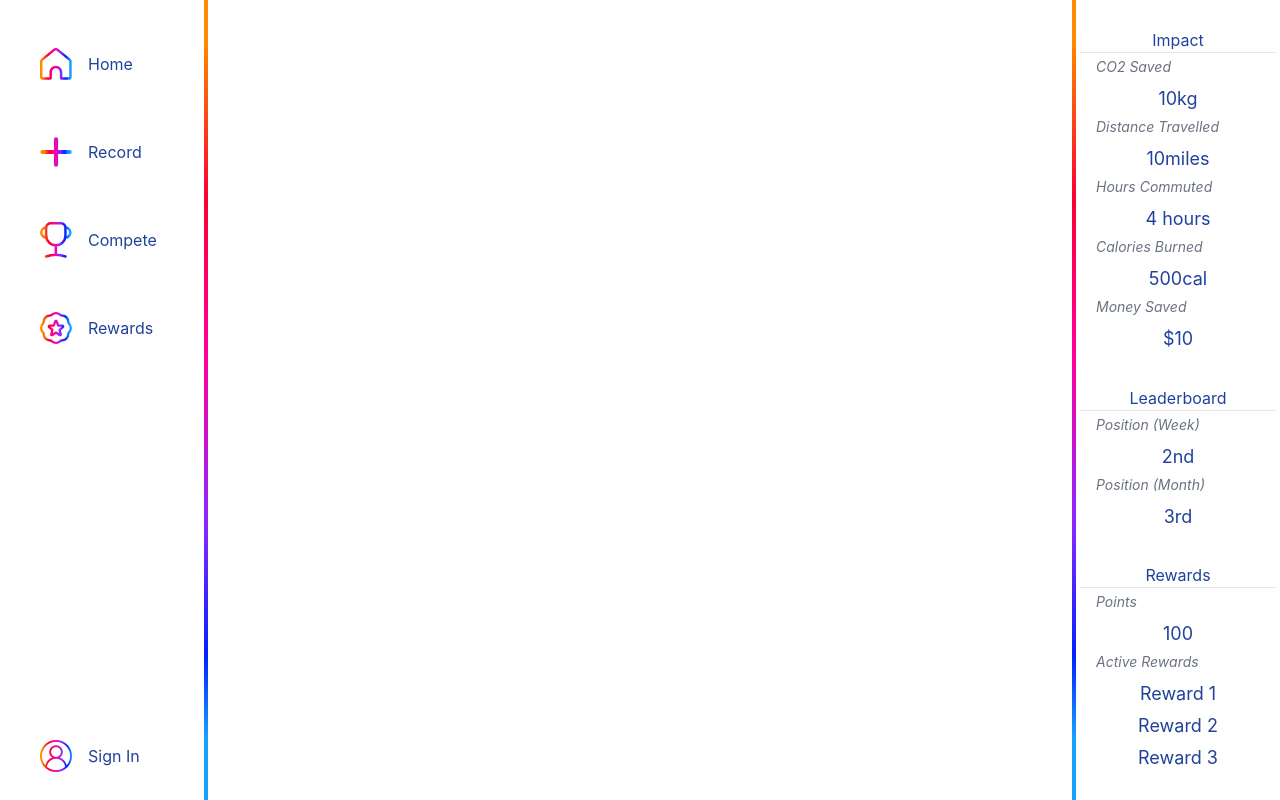
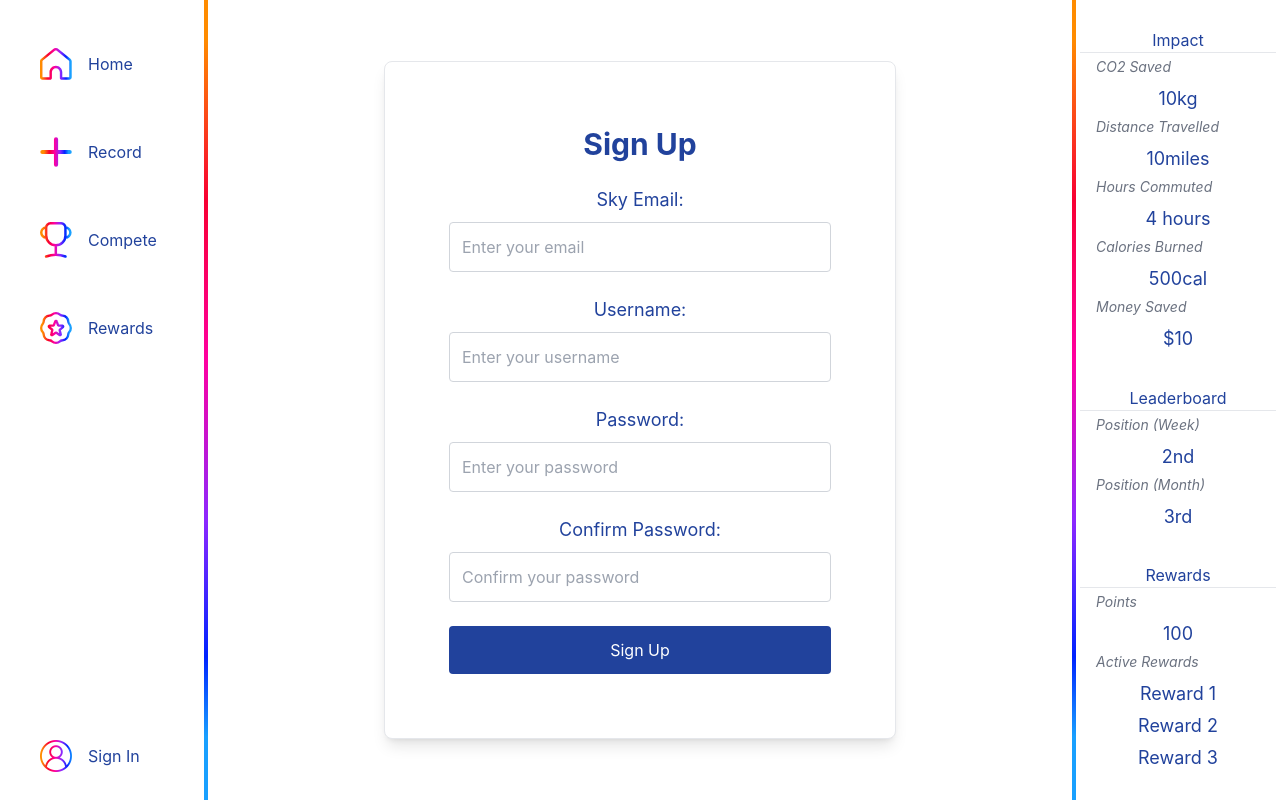
Before and after one commit to SkyPedal/SkyPedal, a React (Vite) app: page /signup in a window 1280 px wide. Built offline with nearby package versions, Linux system fonts and the light colour scheme; a web font is replaced by a local one.

Commit message:
Added Signup page and Signin page with routing and some basic styling

```diff
--- a/src/App.css
+++ b/src/App.css
@@ -1,3 +1,5 @@
+
+
 html {
     height: 100%;
 }
--- a/src/App.jsx
+++ b/src/App.jsx
@@ -1,9 +1,13 @@
 import "./App.css";
+import "./index.css";
 import AuthContext from "./context/AuthContext";
 import { Route, BrowserRouter as Router, Routes } from "react-router-dom";
 import NavigationSidebar from "./components/NavigationSidebar";
 import ActivityFeed from "./components/ActivityFeed";
 import InfoSidebar from "./components/InfoSidebar";
+import Placeholder from "./components/Placeholder";
+import SignUpPage from "./components/SignUpPage";
+
 
 function App() {
   return (
@@ -15,6 +19,8 @@ function App() {
             <Routes>
               <Route path="/" element={<ActivityFeed />} />
               <Route path="/broke" element={<ActivityFeed />} />
+              <Route path="/signin" element={<Placeholder />} />
+              <Route path="/signup" element={<SignUpPage />}/>
               {/* TODO: add routes here */}
             </Routes>
           </div>
--- a/src/components/NavigationSidebar.jsx
+++ b/src/components/NavigationSidebar.jsx
@@ -50,7 +50,7 @@ const NavigationSidebar = () => {
           </Link>
         </li>
         <li className="md:p-5 pt-5 pb-5 absolute bottom-0">
-          <Link to="/">
+          <Link to="/signin">
             <div className="flex h-12 items-center">
               <img src={SignInIcon} alt="SignIn" className="w-8" />
               <p className="pl-4 hidden md:block"> Sign In</p>
--- /dev/null
+++ b/src/components/Placeholder.jsx
@@ -0,0 +1,52 @@
+import React from "react";
+import { Link } from "react-router-dom";
+import Button from "./signInPage/Button";
+
+const Placeholder = () => {
+  return (
+    <div className="flex items-center justify-center h-full w-full">
+      <div className="p-16 bg-white border rounded-lg shadow-lg max-w-lg w-full">
+        <h1 className="text-3xl font-bold mb-6 text-sky-indigo">Sign In</h1>
+
+        <div className="mb-6">
+          <label className="block text-lg mb-2 text-sky-indigo">Sky Email:</label>
+          <input
+            type="email"
+            placeholder="Enter your email"
+            className="w-full p-3 border border-gray-300 rounded text-sky-indigo"
+          />
+        </div>
+
+        <div className="mb-6">
+          <label className="block text-lg mb-2 text-sky-indigo">Password:</label>
+          <input
+            type="password"
+            placeholder="Enter your password"
+            className="w-full p-3 border border-gray-300 rounded text-sky-indigo"
+          />
+        </div>
+
+        <div className="text-right mb-6">
+          <a href="/forgot-password" className="text-sky-indigo">
+            Forgot Password?
+          </a>
+        </div>
+
+        <div className="flex justify-between">
+          <Link to="/signup">
+            <Button className="bg-sky-indigo text-gray-300 p-3 rounded">
+              Sign Up
+            </Button>
+          </Link>
+          <Link to="/signin">
+            <Button className="bg-sky-indigo text-gray-300 p-3 rounded">
+              Sign In
+            </Button>
+          </Link>
+        </div>
+      </div>
+    </div>
+  );
+};
+
+export default Placeholder;
--- /dev/null
+++ b/src/components/SignUpPage.jsx
@@ -0,0 +1,53 @@
+// src/components/SignUpPage.js
+import React from "react";
+
+const SignUpPage = () => {
+  return (
+    <div className="flex items-center justify-center h-full w-full">
+      <div className="p-16 bg-white border rounded-lg shadow-lg max-w-lg w-full">
+        <h1 className="text-3xl font-bold mb-6 text-sky-indigo">Sign Up</h1>
+
+        <div className="mb-6">
+          <label className="block text-lg mb-2 text-sky-indigo">Sky Email:</label>
+          <input
+            type="email"
+            placeholder="Enter your email"
+            className="w-full p-3 border border-gray-300 rounded text-sky-indigo"
+          />
+        </div>
+
+        <div className="mb-6">
+          <label className="block text-lg mb-2 text-sky-indigo">Username:</label>
+          <input
+            type="username"
+            placeholder="Enter your username"
+            className="w-full p-3 border border-gray-300 rounded text-sky-indigo"
+          />
+        </div>
+
+        <div className="mb-6">
+          <label className="block text-lg mb-2 text-sky-indigo">Password:</label>
+          <input
+            type="password"
+            placeholder="Enter your password"
+            className="w-full p-3 border border-gray-300 rounded text-sky-indigo"
+          />
+        </div>
+
+
+        <div className="mb-6">
+          <label className="block text-lg mb-2 text-sky-indigo">Confirm Password:</label>
+          <input
+            type="password"
+            placeholder="Confirm your password"
+            className="w-full p-3 border border-gray-300 rounded text-sky-indigo"
+          />
+        </div>
+
+        <button className="bg-sky-indigo text-white p-3 rounded w-full">Sign Up</button>
+      </div>
+    </div>
+  );
+};
+
+export default SignUpPage;
--- /dev/null
+++ b/src/components/signInPage/Button.jsx
@@ -0,0 +1,16 @@
+// src/components/Button.js
+
+import React from "react";
+
+const Button = ({ children, onClick, className = "" }) => {
+  return (
+    <button
+      onClick={onClick}
+      className={`bg-gray-300 p-2 rounded ${className}`}
+    >
+      {children}
+    </button>
+  );
+};
+
+export default Button;
--- /dev/null
+++ b/src/components/signInPage/ForgotPasswordLink.jsx
@@ -0,0 +1,15 @@
+// src/components/ForgotPasswordLink.js
+
+import React from "react";
+
+const ForgotPasswordLink = () => {
+  return (
+    <div className="text-right mb-6">
+      <a href="/forgot-password" className="text-gray-500">
+        Forgot Password?
+      </a>
+    </div>
+  );
+};
+
+export default ForgotPasswordLink;
--- /dev/null
+++ b/src/components/signInPage/InputField.jsx
@@ -0,0 +1,18 @@
+// src/components/InputField.js
+
+import React from "react";
+
+const InputField = ({ label, type = "text", placeholder = "" }) => {
+  return (
+    <div className="mb-6">
+      <label className="block text-lg mb-2">{label}</label>
+      <input
+        type={type}
+        placeholder={placeholder}
+        className="w-full p-2 border border-gray-300 rounded"
+      />
+    </div>
+  );
+};
+
+export default InputField;
--- a/src/index.css
+++ b/src/index.css
@@ -39,14 +39,7 @@
     -moz-osx-font-smoothing: grayscale;
 }
 
-/* a {
-    font-weight: 500;
-    color: blue;
-    text-decoration: inherit;
-}
-a:hover {
-color: red;
-} */
+
 
 .bg-sky-gradient-shape {
     background: linear-gradient(
@@ -58,3 +51,10 @@ color: red;
         #19a0ff 92%
     );
 }
+.text-sky-indigo {
+    color: var(--sky-indigo);
+}
+
+.bg-sky-indigo {
+    background-color: var(--sky-indigo);
+}
```
Also changed, not shown: 1 other file (tests, documents, lock files or other folders).
